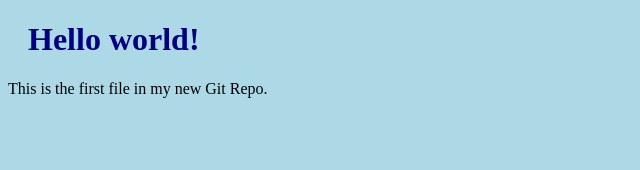
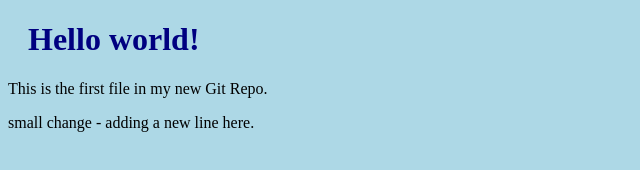
Before and after one commit to ardipak/practice-repo1, a plain HTML site: page index.html in a window 1280 px wide. Shown: the whole page, without its empty margins (0-640 px from the left). Drawn offline with Linux system fonts and the light colour scheme.

Commit message:
update index.html with a new line

```diff
--- a/index.html
+++ b/index.html
@@ -8,6 +8,6 @@
 
 <h1>Hello world!</h1>
 <p>This is the first file in my new Git Repo.</p>
-
+<p>small change - adding a new line here.</p>
 </body>
 </html>
```
